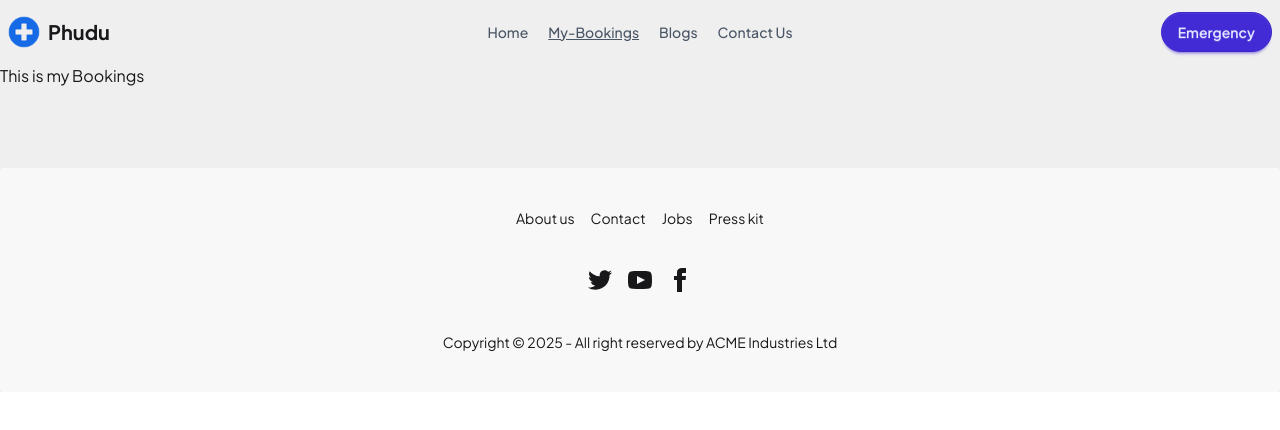
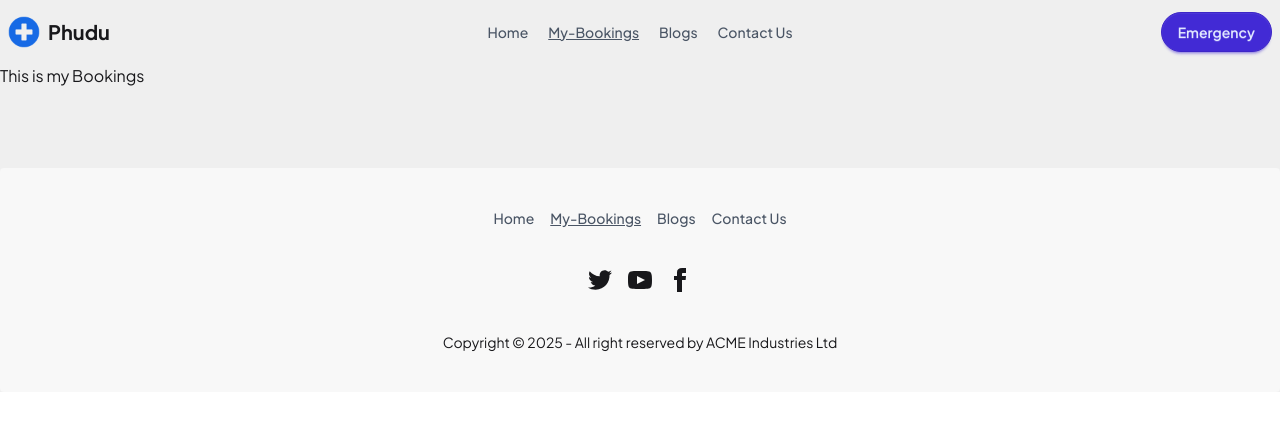
Before and after one commit to shihab103/Medical-Appointment-Client, a React (Vite) app: page /my-bookings in a window 1280 px wide. Shown: the top 430 px of the page. Built offline with nearby package versions, Linux system fonts and the light colour scheme.

Commit message:
doctor details section

```diff
--- a/public/DoctorData.json
+++ b/public/DoctorData.json
@@ -1,5 +1,6 @@
 [
   {
+    "id": 1,
     "image": "https://i.ibb.co.com/0VMyVYgq/pexels-tima-miroshnichenko-5407235.jpg",
     "name": "Dr. Mahmud Hasan",
     "education": "MBBS, FCPS (Medicine)",
@@ -12,6 +13,7 @@
     "availability": ["Sunday", "Tuesday", "Thursday"]
   },
   {
+    "id": 2,
     "image": "https://i.ibb.co.com/S7cqKFPM/pexels-tima-miroshnichenko-8376277.jpg",
     "name": "Dr. Sabrina Akter",
     "education": "MBBS, MD (Gynecology)",
@@ -24,6 +26,7 @@
     "availability": ["Monday", "Wednesday", "Saturday"]
   },
   {
+    "id": 3,
     "image": "https://i.ibb.co.com/zTtzmQgh/pexels-tima-miroshnichenko-8376189.jpg",
     "name": "Dr. Rakib Chowdhury",
     "education": "MBBS, MS (Orthopedics)",
@@ -36,6 +39,7 @@
     "availability": ["Sunday", "Tuesday"]
   },
   {
+    "id": 4,
     "image": "https://i.ibb.co.com/FbMV6pb8/pexels-tima-miroshnichenko-8376318.jpg",
     "name": "Dr. Nusrat Jahan",
     "education": "MBBS, FCPS (Dermatology)",
@@ -48,6 +52,7 @@
     "availability": ["Monday", "Thursday"]
   },
   {
+    "id": 5,
     "image": "https://i.ibb.co.com/JWsKTvXC/pexels-tima-miroshnichenko-5407252.jpg",
     "name": "Dr. Tanvir Alam",
     "education": "MBBS, MD (Neurology)",
@@ -60,6 +65,7 @@
     "availability": ["Sunday", "Wednesday", "Friday"]
   },
   {
+    "id": 6,
     "image": "https://i.ibb.co.com/1fNFV7PN/pexels-tima-miroshnichenko-8376232-1.jpg",
     "name": "Dr. Farhana Rahman",
     "education": "MBBS, DGO",
@@ -72,6 +78,7 @@
     "availability": ["Tuesday", "Thursday", "Saturday"]
   },
   {
+    "id": 7,
     "image": "https://i.ibb.co.com/4nmdYmgM/pexels-tima-miroshnichenko-5407249.jpg",
     "name": "Dr. Imran Hossain",
     "education": "MBBS, FCPS (Surgery)",
@@ -84,6 +91,7 @@
     "availability": ["Monday", "Wednesday", "Friday"]
   },
   {
+    "id": 8,
     "image": "https://i.ibb.co.com/G3dbcmwS/pexels-karolina-grabowska-5207117.jpg",
     "name": "Dr. Meherun Nesa",
     "education": "MBBS, MS (ENT)",
@@ -96,6 +104,7 @@
     "availability": ["Sunday", "Tuesday", "Thursday"]
   },
   {
+    "id": 9,
     "image": "https://i.ibb.co.com/yc3tq1Tf/pexels-tessy-agbonome-521343232-19131217.jpg",
     "name": "Dr. Arif Mahmud",
     "education": "MBBS, MD (Psychiatry)",
@@ -108,6 +117,7 @@
     "availability": ["Monday", "Thursday"]
   },
   {
+    "id": 10,
     "image": "https://i.ibb.co.com/KcLsFNsh/pexels-oys-photography-838143052-19438560.jpg",
     "name": "Dr. Lamiya Islam",
     "education": "MBBS, FCPS (Pediatrics)",
@@ -120,6 +130,7 @@
     "availability": ["Tuesday", "Friday", "Saturday"]
   },
   {
+    "id": 11,
     "image": "https://i.ibb.co.com/BVXfvBMD/pexels-shkrabaanthony-5215009.jpg",
     "name": "Dr. Shafiq Rahman",
     "education": "MBBS, MD (Nephrology)",
@@ -132,6 +143,7 @@
     "availability": ["Sunday", "Wednesday", "Friday"]
   },
   {
+    "id": 12,
     "image": "https://i.ibb.co.com/S7cqKFPM/pexels-tima-miroshnichenko-8376277.jpg",
     "name": "Dr. Tania Akter",
     "education": "MBBS, MD (Endocrinology)",
--- a/src/Components/DoctorDetails.jsx
+++ b/src/Components/DoctorDetails.jsx
@@ -1,9 +1,16 @@
 import React from "react";
-// import { useLoaderData } from 'react-router';
+import { useLoaderData, useParams } from 'react-router';
 
 const DoctorDetails = () => {
-  // const data = useLoaderData();
+  const data = useLoaderData();
   // console.log(data);
+  const {id} = useParams();
+  // console.log(id);
+  const singleDoctor = data.find(doctor => doctor.id === parseInt(id));
+  // console.log(singleDoctor);
+
+
+
   return (
     <div className="px-20">
       <div className="bg-white mb-10 text-center py-18 rounded-2xl">
@@ -17,27 +24,27 @@ const DoctorDetails = () => {
       {/* card */}
       <div className="flex bg-white p-7 rounded-2xl">
         <div className="w-[230px] mr-5">
-          <img src="doctor-sample.png" alt="" />
+          <img src={singleDoctor.image} alt="" />
         </div>
         <div className="content-center">
-          <h1 className="font-bold text-3xl mb-3">Dr. Cameron Williamson</h1>
-          <p className="text-gray-500">MBBS,MD</p>
-          <p className="text-gray-500 mb-4">General Medicine,DNB</p>
+          <h1 className="font-bold text-3xl mb-3">{singleDoctor.name}</h1>
+          <p className="text-gray-500">{singleDoctor.education}</p>
+          <p className="text-gray-500 mb-4">{singleDoctor.speciality}</p>
 
           <p className="text-gray-500 mb-2">Working at</p>
           <h1 className="font-semibold mb-2">
-            TMMS Medical College & Rafatullah Community Hospital, Bogura
+            {singleDoctor.workingAt}
           </h1>
           <hr className="border-dashed border-gray-400" />
 
-          <p className="text-gray-500 my-2">Reg NO: BD12341254</p>
+          <p className="text-gray-500 my-2">Reg NO: {singleDoctor.registrationNumber}</p>
           <hr className="border-dashed border-gray-400" />
 
           <h1 className="mt-2">
             <span className="font-bold">Availability: </span> sunday
           </h1>
           <h2>
-            <span className="font-bold">consultation Fee:</span> Taka: 273
+            <span className="font-bold">consultation Fee:</span> Taka: {singleDoctor.consultationFee}
           </h2>
         </div>
       </div>
--- a/src/Components/DoctorsCard.jsx
+++ b/src/Components/DoctorsCard.jsx
@@ -26,8 +26,8 @@ const DoctorsCard = ({ doctor }) => {
           </div>
           <div className="flex flex-col w-full text-start">
             <p className="mb-2 text-gray-600">{doctor.registrationNumber}</p>
-            {/* <NavLink to={`/doctor-details/${doctor.detailsRoute}`}><button className="btn btn-info rounded-full btn-outline">View Details</button></NavLink> */}
-            <NavLink to='/doctor-details'><button className="btn btn-info rounded-full btn-outline">View Details</button></NavLink>
+            <NavLink to={`/doctor-details/${doctor.id}`}><button className="btn btn-info rounded-full btn-outline">View Details</button></NavLink>
+            {/* <NavLink to='/doctor-details'><button className="btn btn-info rounded-full btn-outline">View Details</button></NavLink> */}
           </div>
         </div>
       </div>
--- a/src/Components/Footer.jsx
+++ b/src/Components/Footer.jsx
@@ -1,14 +1,46 @@
 import React from "react";
+import { NavLink } from "react-router";
 
 const Footer = () => {
+  const link = (
+    <>
+      <NavLink
+        className={({ isActive }) =>
+          isActive ? "underline decoration-gray-600" : ""
+        }
+        to="/"
+      >
+        <p className="text-gray-600 font-medium">Home</p>
+      </NavLink>
+      <NavLink
+        className={({ isActive }) =>
+          isActive ? "underline decoration-gray-600" : ""
+        }
+        to="/my-bookings"
+      >
+        <p className="text-gray-600 font-medium">My-Bookings</p>
+      </NavLink>
+      <NavLink
+        className={({ isActive }) =>
+          isActive ? "underline decoration-gray-600" : ""
+        }
+        to="/blogs"
+      >
+        <p className="text-gray-600 font-medium">Blogs</p>
+      </NavLink>
+      <NavLink
+        className={({ isActive }) =>
+          isActive ? "underline decoration-gray-600" : ""
+        }
+        to="/contactUs"
+      >
+        <p className="text-gray-600 font-medium">Contact Us</p>
+      </NavLink>
+    </>
+  );
   return (
     <footer className="footer footer-horizontal footer-center bg-base-200 text-base-content rounded mt-20 p-10">
-      <nav className="grid grid-flow-col gap-4">
-        <a className="link link-hover">About us</a>
-        <a className="link link-hover">Contact</a>
-        <a className="link link-hover">Jobs</a>
-        <a className="link link-hover">Press kit</a>
-      </nav>
+      <nav className="grid grid-flow-col gap-4">{link}</nav>
       <nav>
         <div className="grid grid-flow-col gap-4">
           <a>
--- a/src/Routs/Routes.jsx
+++ b/src/Routs/Routes.jsx
@@ -23,10 +23,9 @@ const router = createBrowserRouter([
         element: <MyBookings></MyBookings>,
       },
       {
-        path: "/doctor-details",
-        // path: "/doctor-details/:shihab",
+        path: "/doctor-details/:id",
         Component: DoctorDetails,
-        // loader: ()=> fetch('../DoctorData.json'),
+        loader: ()=> fetch('../DoctorData.json'),
       },
       {
         path: "/blogs",
```
